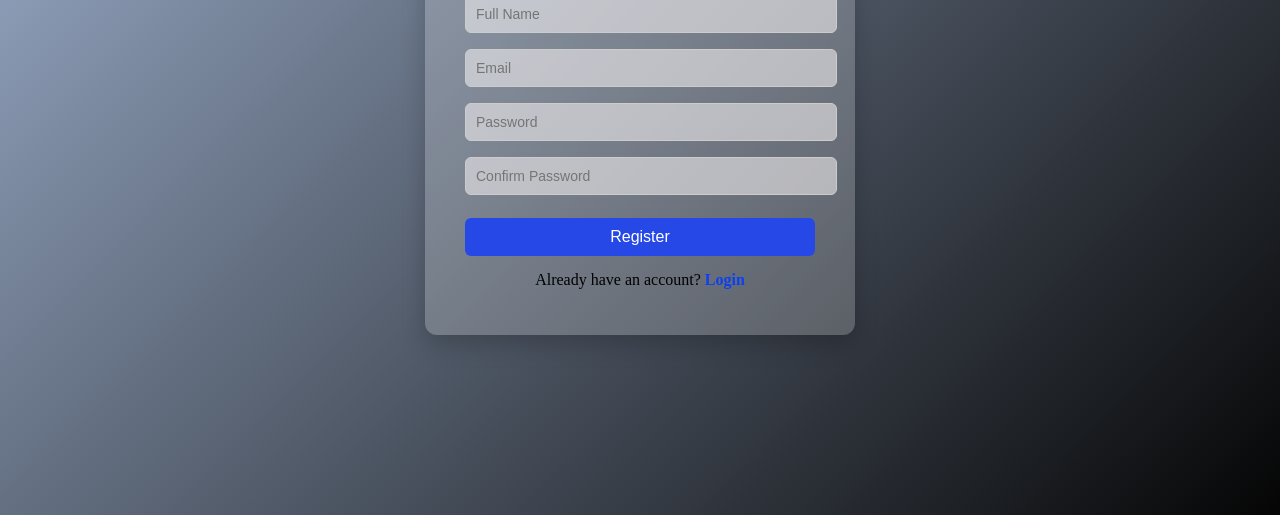
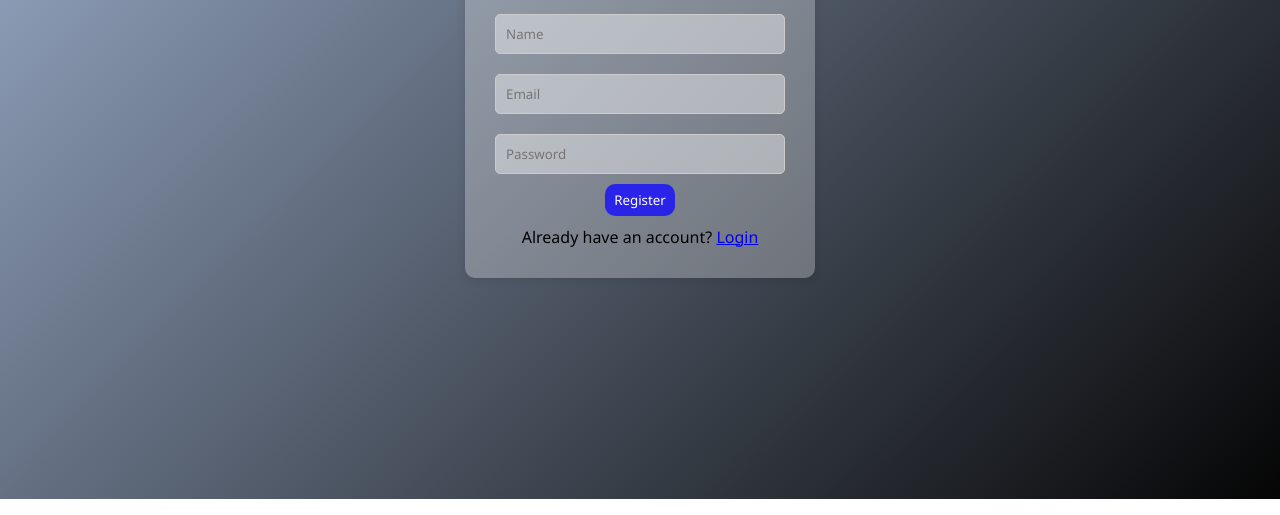
Before and after one commit to ranaankit2045-tsk/civic-issue-reporting, a website: page public/register.html in a window 1280 px wide. Shown: the part 301-816 px from the top of the page. Drawn offline with Linux system fonts and the light colour scheme.

Commit message:
Updated styling

```diff
--- a/public/register.html
+++ b/public/register.html
@@ -1,106 +1,29 @@
 <!DOCTYPE html>
 <html lang="en">
-
   <head>
     <meta charset="UTF-8" />
     <meta name="viewport" content="width=device-width, initial-scale=1.0" />
     <title>Register</title>
-  <style>
-    /* register.css */
+    <link rel="stylesheet" href="/styles.css" />
+  </head>
+  <body class="auth-page">
 
-    body {
+  <div class="form-container">
+    <h2>Register</h2>
 
-      background: linear-gradient(135deg, #a1b4d2, #050505);
-      height: 100vh;
-      display: flex;
-      justify-content: center;
-      align-items: center;
-    }
+    <form id="registerForm">
+      <input type="text" id="name" placeholder="Name" required />
+      <input type="email" id="email" placeholder="Email" required />
+      <input type="password" id="password" placeholder="Password" required />
 
-    /* Main container */
-    .register-container {
-      background: rgba(255, 255, 255, 0.205);
-      padding: 30px 40px;
-      border-radius: 12px;
-      width: 350px;
-      box-shadow: 0 10px 25px rgba(0, 0, 0, 0.2);
-    }
+      <button type="submit">Register</button>
+      <p id="message"></p>
+    </form>
 
-    /* Heading */
-    .register-container h1 {
-      text-align: center;
-      margin-bottom: 20px;
-      color: #333;
-    }
-
-    /* Input fields */
-    .register-container input {
-      background-color: rgba(255, 251, 251, 0.525);
-      color: #333;
-      width: 100%;
-      padding: 10px;
-      margin: 8px 0;
-      border: 1px solid #ccc;
-      border-radius: 6px;
-      font-size: 14px;
-    }
-
-    /* Focus effect */
-    .register-container input:focus {
-      border-color: #667eea;
-      outline: none;
-    }
-
-    /* Button */
-    .register-container button {
-      width: 100%;
-      padding: 10px;
-      margin-top: 15px;
-      background: #2548e7;
-      color: white;
-      border: none;
-      border-radius: 6px;
-      font-size: 16px;
-      transition: 0.3s;
-    }
-
-    /* Button hover */
-    .register-container button:hover {
-      background: #5a67d8;
-    }
-
-    /* Login link */
-    .register-container p {
-      text-align: center;
-      margin-top: 15px;
-    }
-
-    .register-container a {
-      color: #0b40f1;
-      text-decoration: none;
-      font-weight: bold;
-    }
-
-    .register-container a:hover {
-      text-decoration: underline;
-    }
-  </style>
-</head>
-
-<body>
-  <div class="register-container">
-    <h1>Register</h1>
-
-    <input type="text" placeholder="Full Name">
-    <input type="email" placeholder="Email">
-    <input type="password" placeholder="Password">
-    <input type="password" placeholder="Confirm Password">
-
-    <button>Register</button>
-
-    <p>Already have an account? <a href="login.html">Login</a></p>
+    <p style="text-align:center; margin-top:10px;">
+      Already have an account? <a href="/login.html">Login</a>
+    </p>
   </div>
-</body>
 
   <script src="/app.js"></script>
 
@@ -139,5 +62,4 @@
       });
     </script>
   </body>
-
 </html>
--- a/public/styles.css
+++ b/public/styles.css
@@ -6,9 +6,22 @@
   font-family: 'Segoe UI', sans-serif;
 }
 
+/* COMMON */
 body {
-  background: #f4f6f9;
-  color: #333;
+  min-height: 100vh;
+  background: linear-gradient(135deg, #a1b4d2, #050505);
+}
+
+/* LOGIN / REGISTER PAGE */
+.auth-page {
+  display: flex;
+  justify-content: center;
+  align-items: center;
+}
+
+/* DASHBOARD / ADMIN PAGE */
+.dashboard-page {
+  display: block;
 }
 
 /* LAYOUT */
@@ -18,7 +31,7 @@ body {
 
 /* SIDEBAR */
 .sidebar {
-  width: 220px;
+  width: 200px;
   height: 100vh;
   background: #1e293b;
   color: white;
@@ -65,9 +78,10 @@ body {
 }
 
 .card {
-  background: white;
+  background: rgba(255, 255, 255, 0.265);
   color: #333;
   flex: 1;
+  margin-bottom: 10px;
   padding: 20px;
   border-radius: 10px;
   font-weight: bold;
@@ -92,7 +106,7 @@ body {
   width: 350px;
   margin: 80px auto;
   padding: 30px;
-  background: white;
+  background: rgba(255, 255, 255, 0.276);
   border-radius: 10px;
   box-shadow: 0 2px 10px rgba(0,0,0,0.1);
 }
@@ -103,6 +117,7 @@ body {
 }
 
 input, textarea {
+  background-color: rgba(255, 255, 255, 0.413);
   width: 100%;
   padding: 10px;
   margin: 10px 0;
@@ -112,14 +127,18 @@ input, textarea {
 
 /* BUTTON */
 button {
-  padding: 10px;
+  width: 70px;
+  margin-left:110px;
+  padding: 7px;
   border: none;
-  border-radius: 5px;
-  background: #3b82f6;
+  border-radius: 10px;
+  background: #1810fbd2;
   color: white;
   cursor: pointer;
+
 }
 
 button:hover {
-  opacity: 0.9;
+
+  opacity: 0.8;
 }
```
Also changed, not shown: public/admin.html (+1 -2 lines), public/dashboard.html (+2 -2 lines), public/login.html (+13 -92 lines). Lines whose indentation alone changed are shown as unchanged.
